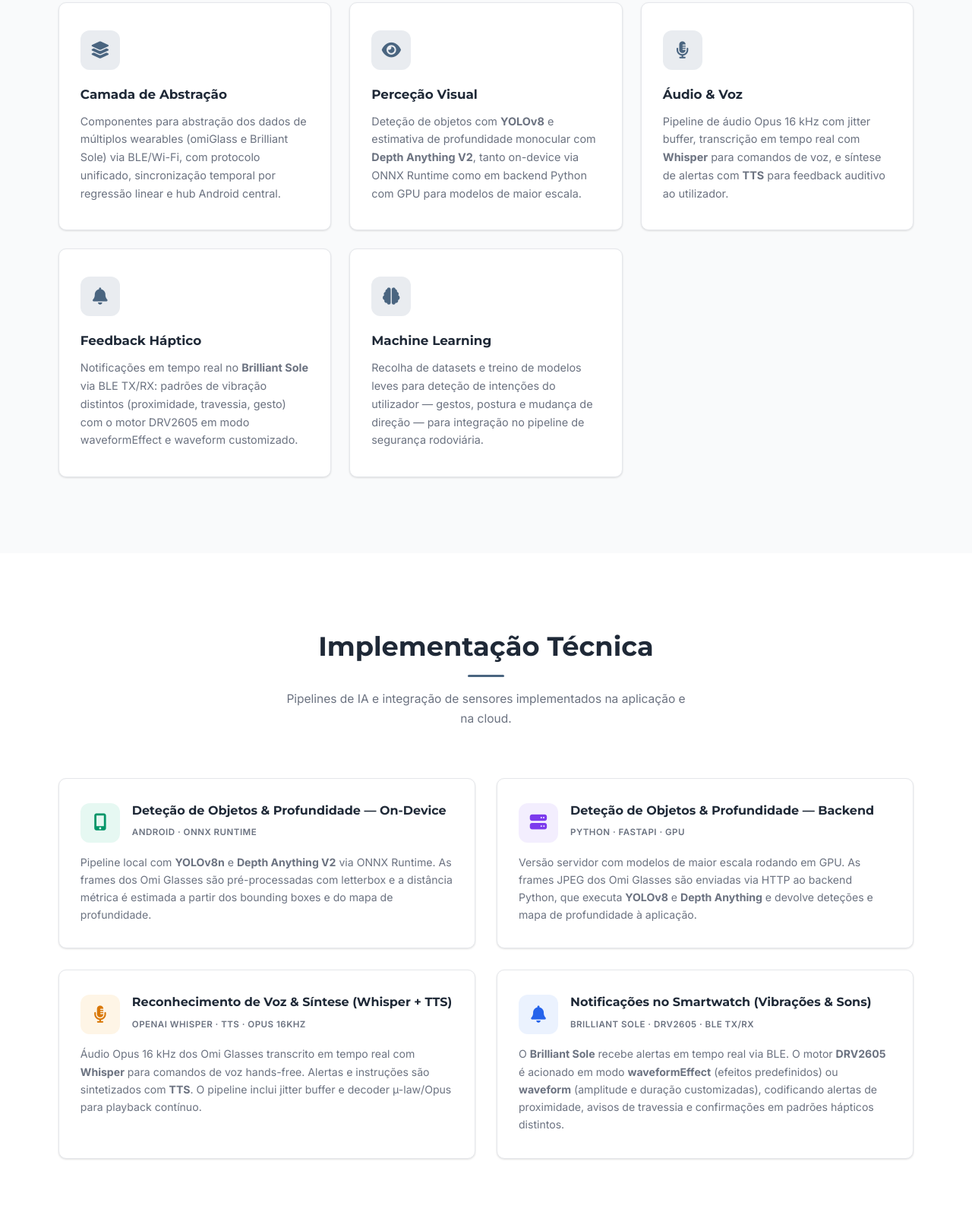
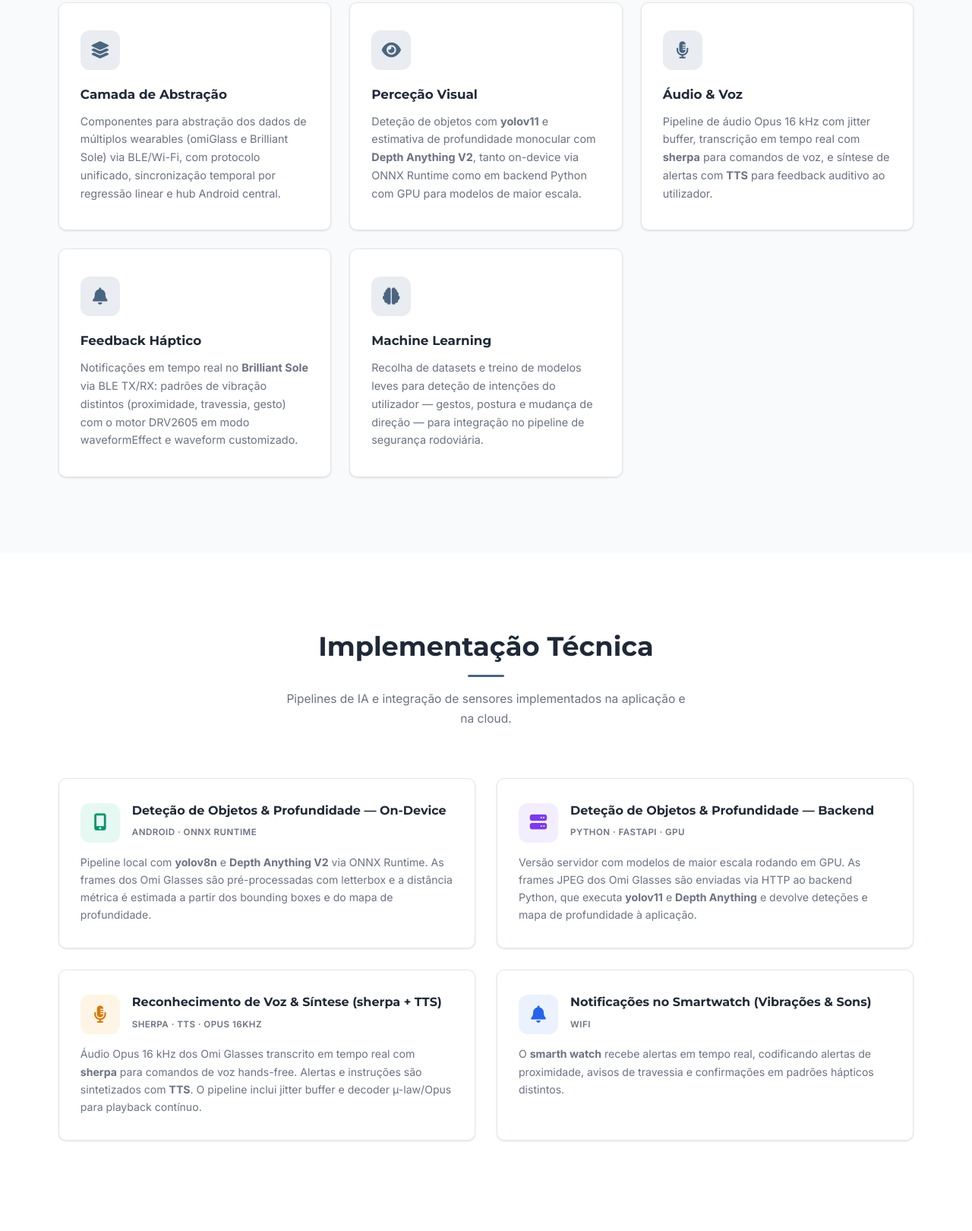
Before and after one commit to JoaoAbrunhosa/PECI-Wearables-VRU, a plain HTML site: page website/index.html in a window 1280 px wide. Shown: the part 2100-3720 px from the top of the page at 76% size. Drawn offline with Linux system fonts and the light colour scheme.

Commit message:
Add files via upload

```diff
--- a/website/index.html
+++ b/website/index.html
@@ -1135,13 +1135,13 @@
                 <div class="task-card fade-up delay-2">
                     <div class="task-icon"><i class="fa-solid fa-eye"></i></div>
                     <h4 data-i18n="task2-h4">Perceção Visual</h4>
-                    <p data-i18n="task2-p">Deteção de objetos com <strong>YOLOv8</strong> e estimativa de profundidade monocular com <strong>Depth Anything V2</strong>, tanto on-device via ONNX Runtime como em backend Python com GPU para modelos de maior escala.</p>
+                    <p data-i18n="task2-p">Deteção de objetos com <strong>yolov11</strong> e estimativa de profundidade monocular com <strong>Depth Anything V2</strong>, tanto on-device via ONNX Runtime como em backend Python com GPU para modelos de maior escala.</p>
                 </div>
 
                 <div class="task-card fade-up delay-3">
                     <div class="task-icon"><i class="fa-solid fa-microphone-lines"></i></div>
                     <h4 data-i18n="task3-h4">Áudio &amp; Voz</h4>
-                    <p data-i18n="task3-p">Pipeline de áudio Opus 16 kHz com jitter buffer, transcrição em tempo real com <strong>Whisper</strong> para comandos de voz, e síntese de alertas com <strong>TTS</strong> para feedback auditivo ao utilizador.</p>
+                    <p data-i18n="task3-p">Pipeline de áudio Opus 16 kHz com jitter buffer, transcrição em tempo real com <strong>sherpa</strong> para comandos de voz, e síntese de alertas com <strong>TTS</strong> para feedback auditivo ao utilizador.</p>
                 </div>
 
                 <div class="task-card fade-up delay-4">
@@ -1170,7 +1170,7 @@
             </div>
             <div class="impl-grid">
 
-                <!-- YOLOv8 + Depth Anything — On-Device -->
+                <!-- yolov11 + Depth Anything — On-Device -->
                 <div class="impl-card fade-up delay-1">
                     <div class="impl-card-header">
                         <div class="impl-icon impl-icon-green"><i class="fa-solid fa-mobile-screen-button"></i></div>
@@ -1179,10 +1179,10 @@
                             <span data-i18n="impl1-sub">Android · ONNX Runtime</span>
                         </div>
                     </div>
-                    <p data-i18n="impl1-p">Pipeline local com <strong>YOLOv8n</strong> e <strong>Depth Anything V2</strong> via ONNX Runtime. As frames dos Omi Glasses são pré-processadas com letterbox e a distância métrica é estimada a partir dos bounding boxes e do mapa de profundidade.</p>
-                </div>
-
-                <!-- YOLOv8 + Depth Anything — Backend -->
+                    <p data-i18n="impl1-p">Pipeline local com <strong>yolov8n</strong> e <strong>Depth Anything V2</strong> via ONNX Runtime. As frames dos Omi Glasses são pré-processadas com letterbox e a distância métrica é estimada a partir dos bounding boxes e do mapa de profundidade.</p>
+                </div>
+
+                <!-- yolov11 + Depth Anything — Backend -->
                 <div class="impl-card fade-up delay-2">
                     <div class="impl-card-header">
                         <div class="impl-icon impl-icon-purple"><i class="fa-solid fa-server"></i></div>
@@ -1191,19 +1191,19 @@
                             <span data-i18n="impl2-sub">Python · FastAPI · GPU</span>
                         </div>
                     </div>
-                    <p data-i18n="impl2-p">Versão servidor com modelos de maior escala rodando em GPU. As frames JPEG dos Omi Glasses são enviadas via HTTP ao backend Python, que executa <strong>YOLOv8</strong> e <strong>Depth Anything</strong> e devolve deteções e mapa de profundidade à aplicação.</p>
-                </div>
-
-                <!-- Whisper + TTS -->
+                    <p data-i18n="impl2-p">Versão servidor com modelos de maior escala rodando em GPU. As frames JPEG dos Omi Glasses são enviadas via HTTP ao backend Python, que executa <strong>yolov11</strong> e <strong>Depth Anything</strong> e devolve deteções e mapa de profundidade à aplicação.</p>
+                </div>
+
+                <!-- sherpa + TTS -->
                 <div class="impl-card fade-up delay-3">
                     <div class="impl-card-header">
                         <div class="impl-icon impl-icon-amber"><i class="fa-solid fa-microphone-lines"></i></div>
                         <div class="impl-card-title">
-                            <h4 data-i18n="impl3-h4">Reconhecimento de Voz &amp; Síntese (Whisper + TTS)</h4>
-                            <span data-i18n="impl3-sub">OpenAI Whisper · TTS · Opus 16kHz</span>
+                            <h4 data-i18n="impl3-h4">Reconhecimento de Voz &amp; Síntese (sherpa + TTS)</h4>
+                            <span data-i18n="impl3-sub">Sherpa · TTS · Opus 16kHz</span>
                         </div>
                     </div>
-                    <p data-i18n="impl3-p">Áudio Opus 16 kHz dos Omi Glasses transcrito em tempo real com <strong>Whisper</strong> para comandos de voz hands-free. Alertas e instruções são sintetizados com <strong>TTS</strong>. O pipeline inclui jitter buffer e decoder µ-law/Opus para playback contínuo.</p>
+                    <p data-i18n="impl3-p">Áudio Opus 16 kHz dos Omi Glasses transcrito em tempo real com <strong>sherpa</strong> para comandos de voz hands-free. Alertas e instruções são sintetizados com <strong>TTS</strong>. O pipeline inclui jitter buffer e decoder µ-law/Opus para playback contínuo.</p>
                 </div>
 
                 <!-- Notificações no Smartwatch -->
@@ -1212,10 +1212,10 @@
                         <div class="impl-icon impl-icon-blue"><i class="fa-solid fa-bell"></i></div>
                         <div class="impl-card-title">
                             <h4 data-i18n="impl4-h4">Notificações no Smartwatch (Vibrações &amp; Sons)</h4>
-                            <span data-i18n="impl4-sub">Brilliant Sole · DRV2605 · BLE TX/RX</span>
+                            <span data-i18n="impl4-sub">Wifi</span>
                         </div>
                     </div>
-                    <p data-i18n="impl4-p">O <strong>Brilliant Sole</strong> recebe alertas em tempo real via BLE. O motor <strong>DRV2605</strong> é acionado em modo <strong>waveformEffect</strong> (efeitos predefinidos) ou <strong>waveform</strong> (amplitude e duração customizadas), codificando alertas de proximidade, avisos de travessia e confirmações em padrões hápticos distintos.</p>
+                    <p data-i18n="impl4-p">O <strong>smarth watch</strong> recebe alertas em tempo real, codificando alertas de proximidade, avisos de travessia e confirmações em padrões hápticos distintos.</p>
                 </div>
 
             </div>
@@ -1253,12 +1253,12 @@
                 </div>
                 <div class="tech-item fade-up delay-5">
                     <i class="fa-solid fa-brain"></i>
-                    <h4>YOLOv8 &amp; Depth Anything</h4>
+                    <h4>yolov11 &amp; Depth Anything</h4>
                     <p data-i18n="tech6-p">Deteção &amp; Profundidade</p>
                 </div>
                 <div class="tech-item fade-up delay-1">
                     <i class="fa-solid fa-microphone"></i>
-                    <h4>Whisper &amp; TTS</h4>
+                    <h4>sherpa &amp; TTS</h4>
                     <p data-i18n="tech7-p">Voz &amp; Síntese</p>
                 </div>
                 <div class="tech-item fade-up delay-2">
@@ -1303,7 +1303,7 @@
                     <span class="milestone-badge" data-i18n="m3-badge">M3 &nbsp;·&nbsp; Semanas 7–9</span>
                     <div class="task-icon"><i class="fa-solid fa-code-merge"></i></div>
                     <h4 data-i18n="m3-h4">Construction</h4>
-                    <p data-i18n="m3-p">Pipeline backend com modelos ML em GPU, integração YOLOv8 + Depth Anything, Whisper/TTS, e primeiro protótipo funcional com os Omi Glasses e Brilliant Sole.</p>
+                    <p data-i18n="m3-p">Pipeline backend com modelos ML em GPU, integração yolov11 + Depth Anything, sherpa/TTS, e primeiro protótipo funcional com os Omi Glasses e Brilliant Sole.</p>
                 </div>
 
                 <div class="task-card fade-up delay-4">
@@ -1339,10 +1339,7 @@
                         <h3 data-i18n="demo-title">Sistema em Ação</h3>
                         <p data-i18n="demo-desc">Vê o sistema a funcionar na prática — um peão equipado com óculos inteligentes e uma pulseira a navegar num ambiente urbano com alertas em tempo real sobre o que o rodeia.</p>
                     </div>
-                    <a href="#docs" class="btn btn-primary" style="width:fit-content">
-                        <i class="fa-solid fa-file-arrow-down"></i>
-                        <span data-i18n="demo-docs-btn">Ver Documentos</span>
-                    </a>
+
                 </div>
             </div>
         </div>
@@ -1410,31 +1407,29 @@
                     </div>
                 </div>
 
-                <div class="doc-item doc-soon fade-up delay-3">
+                <div class="doc-item fade-up delay-3">
                     <div class="doc-icon"><i class="fa-solid fa-file-powerpoint"></i></div>
                     <div class="doc-info">
                         <h4 data-i18n="doc3-h4">Apresentação Final — M4 Transition</h4>
                         <p data-i18n="doc3-p">Slides da apresentação final com integração End-to-End completa e resultados dos testes.</p>
                     </div>
                     <div class="doc-action">
-                        <!-- <a href="docs/M4_Final_Presentation.pdf" target="_blank" class="btn btn-sm btn-dark">
+                        <a href="docs/Apresentacao M4.pdf" target="_blank" class="btn btn-sm btn-dark">
                             <i class="fa-solid fa-download"></i> <span data-i18n="doc-download">Download PDF</span>
-                        </a> -->
-                        <span class="badge-soon" data-i18n="badge-soon">Em breve</span>
-                    </div>
-                </div>
-
-                <div class="doc-item doc-soon fade-up delay-4">
+                        </a>
+                    </div>
+                </div>
+
+                <div class="doc-item fade-up delay-1">
                     <div class="doc-icon"><i class="fa-solid fa-image"></i></div>
                     <div class="doc-info">
                         <h4 data-i18n="doc4-h4">Poster — DETI Students</h4>
                         <p data-i18n="doc4-p">Poster científico apresentado no evento final DETI Students.</p>
                     </div>
                     <div class="doc-action">
-                        <!-- <a href="docs/DETI_Poster.pdf" target="_blank" class="btn btn-sm btn-dark">
+                        <a href="docs/ST2026-Students-Programmable Wearables.pdf" target="_blank" class="btn btn-sm btn-dark">
                             <i class="fa-solid fa-download"></i> <span data-i18n="doc-download">Download PDF</span>
-                        </a> -->
-                        <span class="badge-soon" data-i18n="badge-soon">Em breve</span>
+                        </a>
                     </div>
                 </div>
 
@@ -1451,6 +1446,8 @@
                         <span class="badge-soon" data-i18n="badge-soon">Em breve</span>
                     </div>
                 </div>
+
+
 
             </div>
         </div>
@@ -1682,9 +1679,9 @@
                 'task1-h4':    'Camada de Abstração',
                 'task1-p':     'Componentes para abstração dos dados de múltiplos wearables (omiGlass e Brilliant Sole) via BLE/Wi-Fi, com protocolo unificado, sincronização temporal por regressão linear e hub Android central.',
                 'task2-h4':    'Perceção Visual',
-                'task2-p':     'Deteção de objetos com <strong>YOLOv8</strong> e estimativa de profundidade monocular com <strong>Depth Anything V2</strong>, tanto on-device via ONNX Runtime como em backend Python com GPU.',
+                'task2-p':     'Deteção de objetos com <strong>yolov11</strong> e estimativa de profundidade monocular com <strong>Depth Anything V2</strong>, tanto on-device via ONNX Runtime como em backend Python com GPU.',
                 'task3-h4':    'Áudio &amp; Voz',
-                'task3-p':     'Pipeline de áudio Opus 16 kHz com jitter buffer, transcrição em tempo real com <strong>Whisper</strong> para comandos de voz, e síntese de alertas com <strong>TTS</strong>.',
+                'task3-p':     'Pipeline de áudio Opus 16 kHz com jitter buffer, transcrição em tempo real com <strong>sherpa</strong> para comandos de voz, e síntese de alertas com <strong>TTS</strong>.',
                 'task4-h4':    'Feedback Háptico',
                 'task4-p':     'Notificações em tempo real no <strong>Brilliant Sole</strong> via BLE TX/RX: padrões de vibração distintos com motor DRV2605 em modo waveformEffect e waveform customizado.',
                 'task5-h4':    'Machine Learning',
@@ -1693,13 +1690,13 @@
                 'impl-sub':    'Pipelines de IA e integração de sensores implementados na aplicação e na cloud.',
                 'impl1-h4':    'Deteção de Objetos &amp; Profundidade — On-Device',
                 'impl1-sub':   'Android · ONNX Runtime',
-                'impl1-p':     'Pipeline local com <strong>YOLOv8n</strong> e <strong>Depth Anything V2</strong> via ONNX Runtime. As frames dos Omi Glasses são pré-processadas com letterbox e a distância métrica é estimada a partir dos bounding boxes e do mapa de profundidade.',
+                'impl1-p':     'Pipeline local com <strong>yolov11n</strong> e <strong>Depth Anything V2</strong> via ONNX Runtime. As frames dos Omi Glasses são pré-processadas com letterbox e a distância métrica é estimada a partir dos bounding boxes e do mapa de profundidade.',
                 'impl2-h4':    'Deteção de Objetos &amp; Profundidade — Backend',
                 'impl2-sub':   'Python · FastAPI · GPU',
-                'impl2-p':     'Versão servidor com modelos de maior escala em GPU. As frames JPEG dos Omi Glasses são enviadas via HTTP ao backend Python, que executa <strong>YOLOv8</strong> e <strong>Depth Anything</strong> com maior precisão e devolve deteções e mapa de profundidade à aplicação.',
-                'impl3-h4':    'Reconhecimento de Voz &amp; Síntese (Whisper + TTS)',
-                'impl3-sub':   'OpenAI Whisper · TTS · Opus 16kHz',
-                'impl3-p':     'Áudio Opus 16 kHz dos Omi Glasses transcrito em tempo real com <strong>Whisper</strong> para comandos de voz hands-free. Alertas e instruções são sintetizados com <strong>TTS</strong>. O pipeline inclui jitter buffer e decoder µ-law/Opus para playback contínuo.',
+                'impl2-p':     'Versão servidor com modelos de maior escala em GPU. As frames JPEG dos Omi Glasses são enviadas via HTTP ao backend Python, que executa <strong>yolov11</strong> e <strong>Depth Anything</strong> com maior precisão e devolve deteções e mapa de profundidade à aplicação.',
+                'impl3-h4':    'Reconhecimento de Voz &amp; Síntese (sherpa + TTS)',
+                'impl3-sub':   ' sherpa · TTS · Opus 16kHz',
+                'impl3-p':     'Áudio Opus 16 kHz dos Omi Glasses transcrito em tempo real com <strong>sherpa</strong> para comandos de voz hands-free. Alertas e instruções são sintetizados com <strong>TTS</strong>. O pipeline inclui jitter buffer e decoder µ-law/Opus para playback contínuo.',
                 'impl4-h4':    'Notificações no Smartwatch (Vibrações &amp; Sons)',
                 'impl4-sub':   'Brilliant Sole · DRV2605 · BLE TX/RX',
                 'impl4-p':     'O <strong>Brilliant Sole</strong> recebe alertas em tempo real via BLE. O motor <strong>DRV2605</strong> é acionado em modo <strong>waveformEffect</strong> (efeitos predefinidos) ou <strong>waveform</strong> (amplitude e duração customizadas), codificando alertas de proximidade, avisos de travessia e confirmações em padrões hápticos distintos.',
@@ -1724,7 +1721,7 @@
                 'm2-p':        'Desenvolvimento da aplicação móvel, streaming simultâneo de múltiplos sensores, sincronização de fluxos de dados e elaboração do relatório de Elaboration.',
                 'm3-badge':    'M3 &nbsp;·&nbsp; Semanas 7–9',
                 'm3-h4':       'Construction',
-                'm3-p':        'Pipeline backend com modelos ML em GPU, integração YOLOv8 + Depth Anything, Whisper/TTS, e primeiro protótipo funcional com os Omi Glasses e Brilliant Sole.',
+                'm3-p':        'Pipeline backend com modelos ML em GPU, integração yolov11 + Depth Anything, sherpa/TTS, e primeiro protótipo funcional com os Omi Glasses e Brilliant Sole.',
                 'm4-badge':    'M4 &nbsp;·&nbsp; Semanas 10–14',
                 'm4-h4':       'Transition',
                 'm4-p':        'Feedback háptico e auditivo ao utilizador em tempo real, integração End-to-End completa, testes reais com utilizadores, apresentação final e poster para DETI Students.',
@@ -1750,7 +1747,7 @@
                 'demo-sub':    'Demonstração em vídeo do sistema em funcionamento.',
                 'demo-placeholder': 'Vídeo de demonstração em breve',
                 'demo-title':  'Sistema em Ação',
-                'demo-desc':   'Vê o sistema a funcionar na prática — um peão equipado com óculos inteligentes e uma pulseira a navegar num ambiente urbano com alertas em tempo real sobre o que o rodeia.',
+                'demo-desc':   'Vê o sistema a funcionar na prática — um peão equipado com óculos inteligentes e um smarthwatch a navegar num ambiente urbano com alertas em tempo real sobre o que o rodeia.',
                 'demo-docs-btn': 'Ver Documentos',
                 'related-h2':  'Trabalhos Relacionados',
                 'related-sub': 'Projetos, infraestruturas e artigos que servem de base à nossa investigação.',
@@ -1813,9 +1810,9 @@
                 'task1-h4':    'Abstraction Layer',
                 'task1-p':     'Components to abstract data from multiple wearables (omiGlass and Brilliant Sole) via BLE/Wi-Fi, with a unified protocol, linear-regression time sync, and a central Android hub.',
                 'task2-h4':    'Visual Perception',
-                'task2-p':     'Object detection with <strong>YOLOv8</strong> and monocular depth estimation with <strong>Depth Anything V2</strong>, both on-device via ONNX Runtime and on a GPU Python backend.',
+                'task2-p':     'Object detection with <strong>yolov11</strong> and monocular depth estimation with <strong>Depth Anything V2</strong>, both on-device via ONNX Runtime and on a GPU Python backend.',
                 'task3-h4':    'Audio &amp; Voice',
-                'task3-p':     'Opus 16 kHz audio pipeline with jitter buffer, real-time transcription with <strong>Whisper</strong> for voice commands, and alert synthesis with <strong>TTS</strong>.',
+                'task3-p':     'Opus 16 kHz audio pipeline with jitter buffer, real-time transcription with <strong>sherpa</strong> for voice commands, and alert synthesis with <strong>TTS</strong>.',
                 'task4-h4':    'Haptic Feedback',
                 'task4-p':     'Real-time notifications on the <strong>Brilliant Sole</strong> via BLE TX/RX: distinct vibration patterns (proximity, crossing, gesture) with the DRV2605 motor in waveformEffect and custom waveform mode.',
                 'task5-h4':    'Machine Learning',
@@ -1824,13 +1821,13 @@
                 'impl-sub':    'AI pipelines and sensor integration implemented in the app and in the cloud.',
                 'impl1-h4':    'Object Detection &amp; Depth — On-Device',
                 'impl1-sub':   'Android · ONNX Runtime',
-                'impl1-p':     'Local pipeline with <strong>YOLOv8n</strong> and <strong>Depth Anything V2</strong> via ONNX Runtime. Omi Glasses frames are letterbox-preprocessed and metric distance is estimated from bounding boxes and the depth map.',
+                'impl1-p':     'Local pipeline with <strong>yolov11n</strong> and <strong>Depth Anything V2</strong> via ONNX Runtime. Omi Glasses frames are letterbox-preprocessed and metric distance is estimated from bounding boxes and the depth map.',
                 'impl2-h4':    'Object Detection &amp; Depth — Backend',
                 'impl2-sub':   'Python · FastAPI · GPU',
-                'impl2-p':     'Server-side version running larger-scale models on GPU. JPEG frames from Omi Glasses are sent via HTTP to a Python backend, which runs <strong>YOLOv8</strong> and <strong>Depth Anything</strong> with greater accuracy and returns detections and the depth map to the app.',
-                'impl3-h4':    'Speech Recognition &amp; Synthesis (Whisper + TTS)',
-                'impl3-sub':   'OpenAI Whisper · TTS · Opus 16kHz',
-                'impl3-p':     'Omi Glasses Opus 16 kHz audio is transcribed in real time with <strong>Whisper</strong> for hands-free voice commands. Alerts and instructions are synthesised with <strong>TTS</strong>. The pipeline includes a jitter buffer and µ-law/Opus decoder for continuous playback.',
+                'impl2-p':     'Server-side version running larger-scale models on GPU. JPEG frames from Omi Glasses are sent via HTTP to a Python backend, which runs <strong>yolov11</strong> and <strong>Depth Anything</strong> with greater accuracy and returns detections and the depth map to the app.',
+                'impl3-h4':    'Speech Recognition &amp; Synthesis (sherpa + TTS)',
+                'impl3-sub':   ' sherpa · TTS · Opus 16kHz',
+                'impl3-p':     'Omi Glasses Opus 16 kHz audio is transcribed in real time with <strong>sherpa</strong> for hands-free voice commands. Alerts and instructions are synthesised with <strong>TTS</strong>. The pipeline includes a jitter buffer and µ-law/Opus decoder for continuous playback.',
                 'impl4-h4':    'Smartwatch Notifications (Vibrations &amp; Sounds)',
                 'impl4-sub':   'Brilliant Sole · DRV2605 · BLE TX/RX',
                 'impl4-p':     'The <strong>Brilliant Sole</strong> receives real-time alerts via BLE. The <strong>DRV2605</strong> motor is triggered in <strong>waveformEffect</strong> mode (preset effects) or <strong>waveform</strong> mode (custom amplitude and duration), encoding proximity alerts, crossing warnings, and gesture confirmations as distinct haptic patterns.',
@@ -1855,7 +1852,7 @@
                 'm2-p':        'Mobile application development, simultaneous streaming of multiple sensors, data stream synchronisation, and Elaboration report.',
                 'm3-badge':    'M3 &nbsp;·&nbsp; Weeks 7–9',
                 'm3-h4':       'Construction',
-                'm3-p':        'Backend pipeline with GPU ML models, YOLOv8 + Depth Anything integration, Whisper/TTS, and first functional prototype with Omi Glasses and Brilliant Sole.',
+                'm3-p':        'Backend pipeline with GPU ML models, yolov11 + Depth Anything integration, sherpa/TTS, and first functional prototype with Omi Glasses and Brilliant Sole.',
                 'm4-badge':    'M4 &nbsp;·&nbsp; Weeks 10–14',
                 'm4-h4':       'Transition',
                 'm4-p':        'Real-time haptic and audio feedback, complete End-to-End integration, real-world user tests, final presentation, and DETI Students poster.',
```
